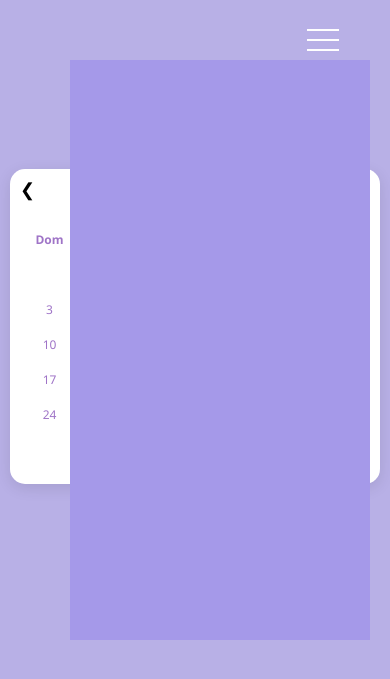
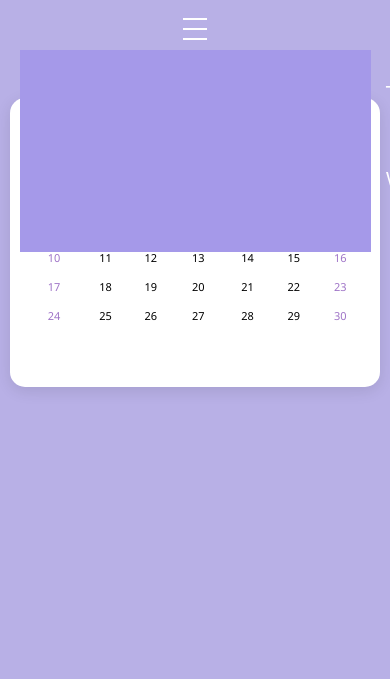
Before and after one commit to MariaEsquicacto/mariaesquicacto.github.io, a PHP site: page / in a window 390 px wide. Shown: the top 679 px of the page. Run offline with PHP 8.4, Linux system fonts and the light colour scheme; some libraries are stand-ins or nearby versions.

Commit message:
Update style.css

```diff
--- a/calendario php/style.css
+++ b/calendario php/style.css
@@ -446,3 +446,85 @@ button {
         max-width: 600px;
     }
 }
+
+@media (max-width: 480px) {
+    /* Ajustes para telas menores, como celulares */
+    nav {
+        width: 100%;
+        justify-content: center;
+        margin-left: 0;
+        height: auto;
+    }
+
+    .mobile-menu div {
+        width: 24px;
+        height: 2px;
+    }
+
+    #menu-opcoes {
+        width: 90%;
+        height: auto;
+        right: 5%;
+        top: 50px;
+        padding: 10px;
+    }
+
+    #menu-opcoes ul {
+        padding: 0;
+    }
+
+    #menu-opcoes i {
+        font-size: 20px;
+    }
+
+    .calendar-container {
+        padding: 15px;
+        margin-top: 50px;
+    }
+
+    #selected-date-message,
+    .calendar-header .month {
+        font-size: 14px;
+    }
+
+    .calendar th,
+    .calendar td {
+        padding: 6px;
+        font-size: 11px;
+    }
+
+    #cadastrar-evento-btn {
+        width: 100%;
+        height: 40px;
+        font-size: 14px;
+    }
+
+    /* Modal e formulário */
+    .formulario {
+        width: 90%;
+        padding: 15px;
+    }
+
+    #Modal form input,
+    #Modal form button {
+        width: 90%;
+    }
+}
+
+/* Ajustes para exibir o menu mobile adequadamente */
+@media (max-width: 768px) {
+    .nav-list {
+        display: flex;
+        width: 100%;
+        padding: 10px 0;
+    }
+
+    .mobile-menu {
+        display: block;
+    }
+
+    #menu-opcoes {
+        flex-direction: column;
+        align-items: flex-start;
+    }
+}
```
